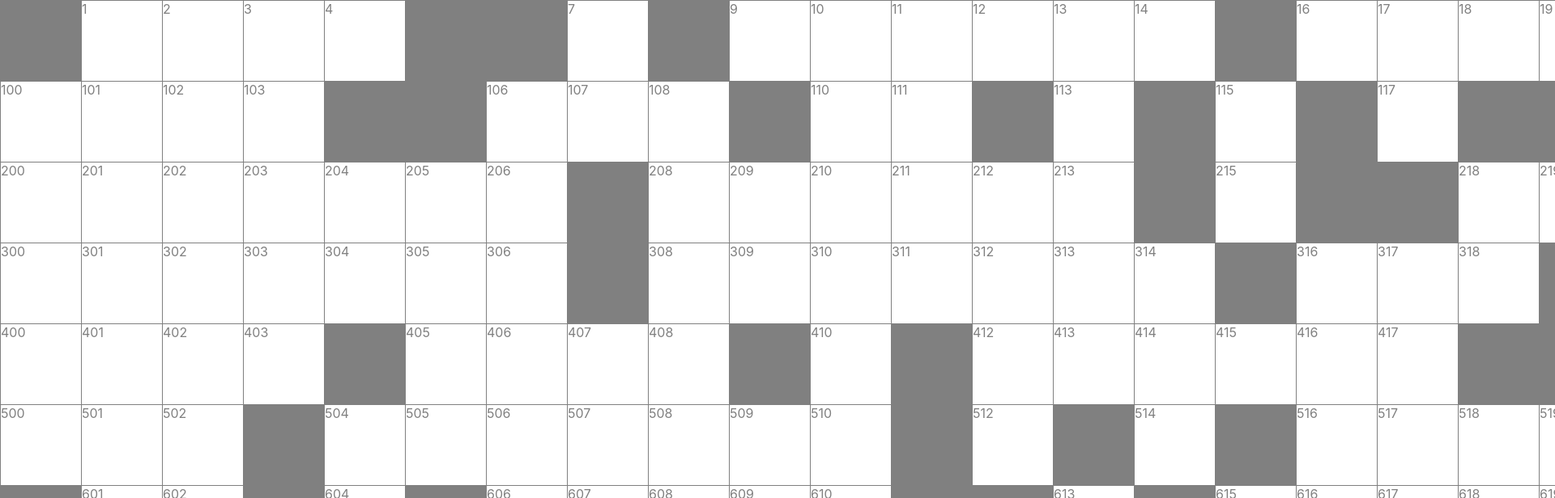
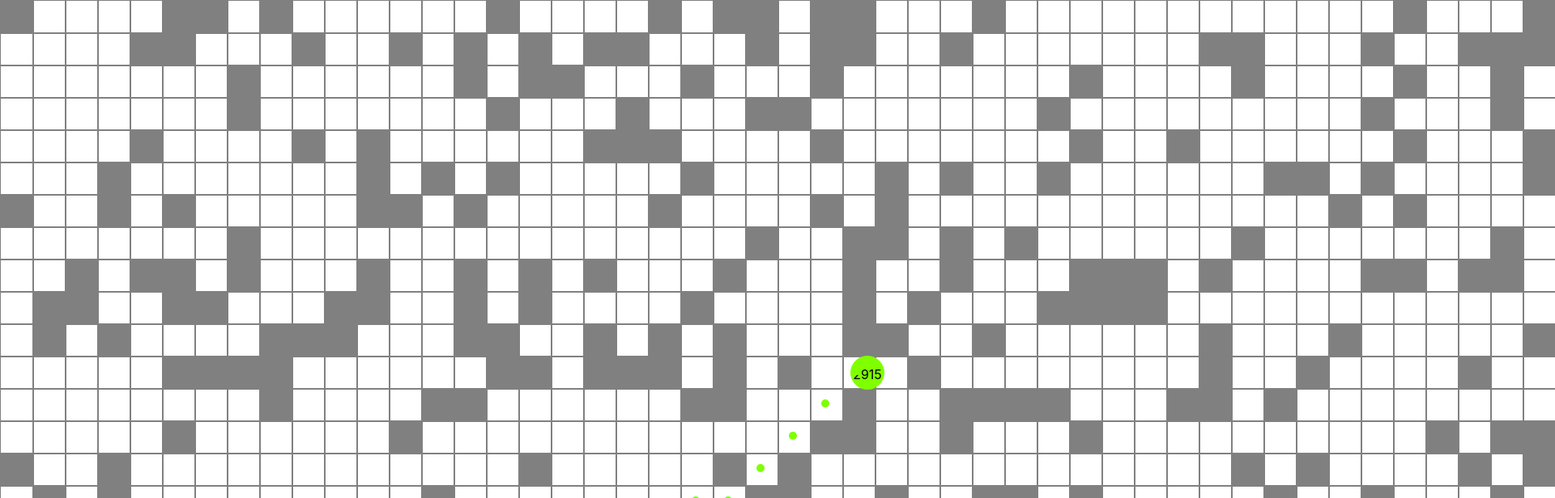
Before and after one commit to OscarEstudioSKR/PixelPlanet, a React (Create React App) app: page / in a window 1280 px wide. Shown: the top 616 px of the page at 81% size, 1920 px wide, since content can reach past the window. Built offline with nearby package versions, Linux system fonts and the light colour scheme.

Commit message:
overflow en el mapa

```diff
--- a/src/App.css
+++ b/src/App.css
@@ -1,5 +1,5 @@
 .App{
-    width: 100vw;
-    height: 100vh;
-    overflow-y: scroll;
+    width: 100%;
+    height: 100%;
+    background: blue;
 }
--- a/src/App.js
+++ b/src/App.js
@@ -50,9 +50,10 @@ class App extends Component {
       <div className="App">
         {
           db.tabla.map((obj, i)=>{
-            return <DibujarMapa db={db} obj={obj} key={obj+'-'+i}/>
+            return <DibujarMapa obj={obj} key={obj+'-'+i}/>
           })
         }
+
         {
           db.seres.map((ser, i)=>{
             return <DibujarSeres db={db} ser={ser} key={ser+'-'+i}/>
--- a/src/js/db.js
+++ b/src/js/db.js
@@ -3,7 +3,7 @@ export var db =
 {
   'config':{
     'numCasillas': 100,
-    'tamCasilla': 100,
+    'tamCasilla': 40,
     'tablaVacia': {
       'id': 0,
       'pos': [0,0],
--- a/src/js/mapa.js
+++ b/src/js/mapa.js
@@ -1,5 +1,5 @@
 import React, { Component } from 'react';
-
+import { db } from './db.js';
 
 class DibujarMapa extends Component {
     constructor(props){
@@ -7,26 +7,25 @@ class DibujarMapa extends Component {
 
         this.state = {
             'obj': this.props.obj,
-            'tabla': this.props.db.tabla,
-            'tam': this.props.db.config.tamCasilla,
+            'tabla': db.tabla,
+            'tam': db.config.tamCasilla,
         }
     }
 
     render() {
         let styleCasilla = {
-            'position': 'fixed',
+            'position': 'absolute',
             'left': this.state.obj.pos[0]*this.state.tam,
             'top': this.state.obj.pos[1]*this.state.tam,
             'height': this.state.tam,
             'width': this.state.tam,
-            'background': this.state.obj.obstaculo ? 'gray' : 'white',
+            'background': this.state.obj.obstaculo ? 'gray' : 'none',
             'border': '1px solid gray',
-            'color': 'gray'
+
         }
 
         return (
             <div style={styleCasilla}>
-                <div>{this.state.obj.id}</div>
             </div>
         )
     }
--- a/src/js/seresIA.js
+++ b/src/js/seresIA.js
@@ -105,7 +105,7 @@ export class DibujarSeres extends Component {
     render() {
         let ser = db.seres[this.state.id];
         let styleSer = {
-            'position': 'fixed',
+            'position': 'absolute',
             'zIndex': 2,
             'left': ser.pos[0]*this.state.tam,
             'top': ser.pos[1]*this.state.tam,
@@ -122,13 +122,14 @@ export class DibujarSeres extends Component {
         return (
             <div style={styleSer}>
 
-                {ser.ruta.map((pos, i)=>{
+                {
+                    ser.ruta.map((pos, i)=>{
                     if(pos != posToId(ser.pos)){
                         return <div style={{
-                            'position': 'fixed',
+                            'position': 'absolute',
                             'zIndex': 1,
-                            'left': (idToPos(pos)[0]*this.state.tam)+this.state.tam/3,
-                            'top': (idToPos(pos)[1]*this.state.tam)+this.state.tam/3,
+                            'left': ((idToPos(pos)[0]-ser.pos[0])*this.state.tam)+this.state.tam/3,
+                            'top': ((idToPos(pos)[1]-ser.pos[1])*this.state.tam)+this.state.tam/3,
                             'height': this.state.tam/4,
                             'width': this.state.tam/4,
                             'borderRadius': '50%',
```
